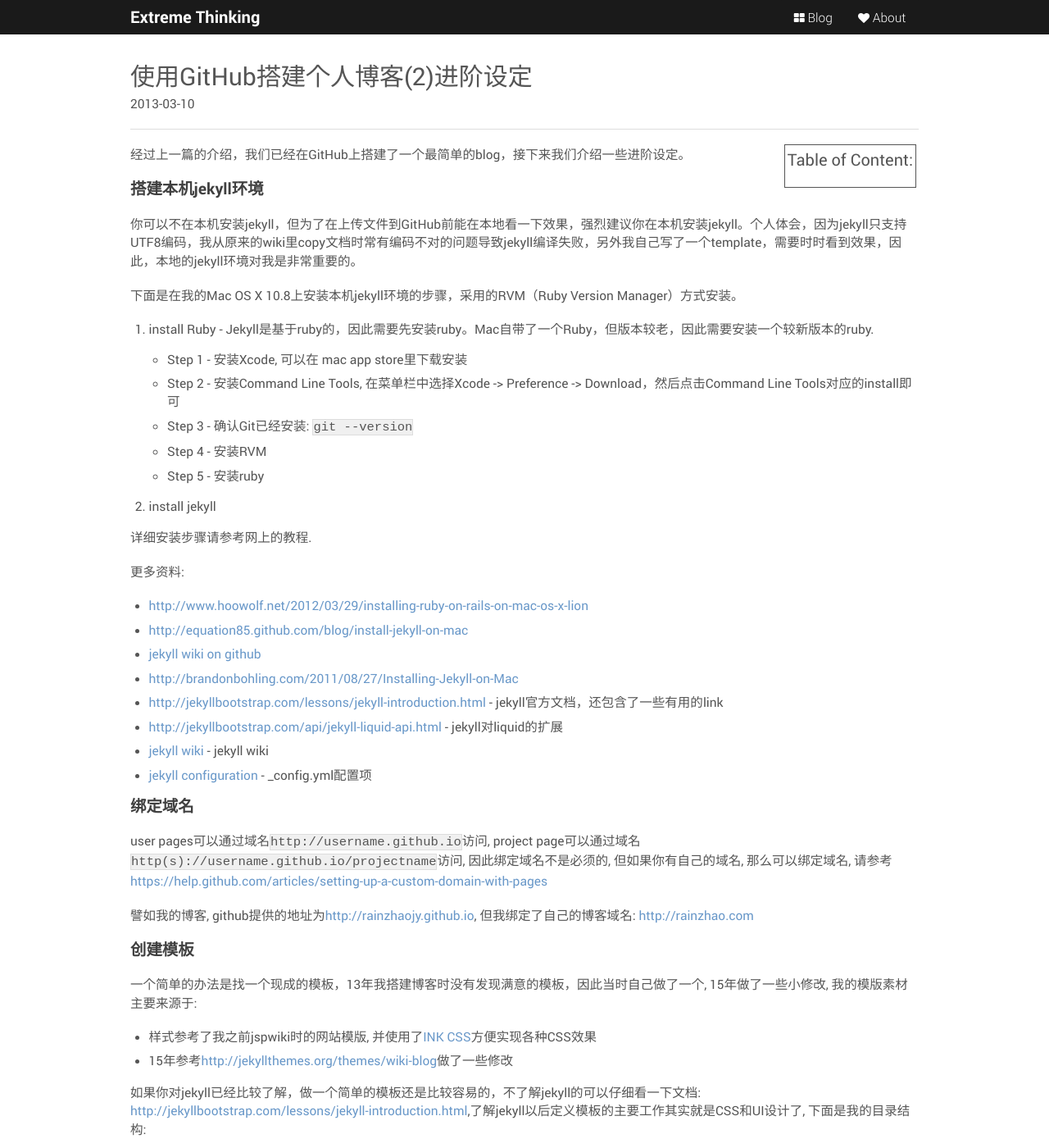
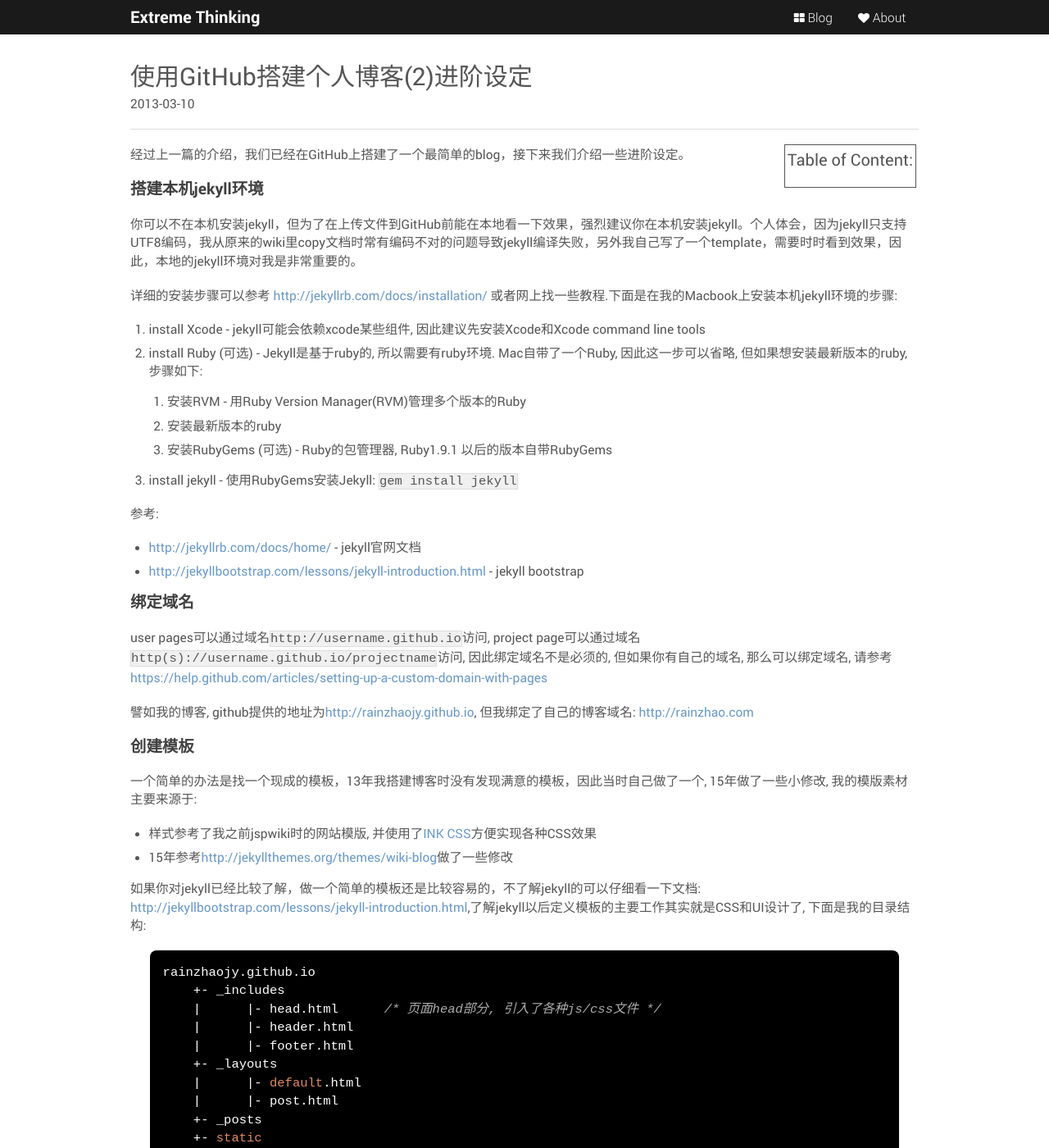
Before and after one commit to rainzhaojy/rainzhaojy.github.io, a Jekyll site: the page built from _posts/2013-03-10-github_advanced.md, in a window 1280 px wide and 1400 px high. Shown: the whole window at 82% size. Built offline with Jekyll 4.4.1, drawn with Linux system fonts in a browser that asks for light colours; nearby versions of some CDN libraries; library files that are not in the unit come from our copies; Markdown is read by kramdown in place of the engine named in the settings; comment, search, counter and statistics services are not loaded; some of the changed text lies outside the part shown.

Commit message:
update theme

````diff
--- a/_config.yml
+++ b/_config.yml
@@ -1,3 +1,4 @@
 baseurl: /
-pygments: false
-markdown: rdiscount
+markdown: redcarpet
+redcarpet:
+    extensions: ["no_intra_emphasis", "tables", "autolink", "strikethrough", "with_toc_data"]
--- a/_posts/2013-03-10-github_advanced.md
+++ b/_posts/2013-03-10-github_advanced.md
@@ -12,28 +12,19 @@
 
 你可以不在本机安装jekyll，但为了在上传文件到GitHub前能在本地看一下效果，强烈建议你在本机安装jekyll。个人体会，因为jekyll只支持UTF8编码，我从原来的wiki里copy文档时常有编码不对的问题导致jekyll编译失败，另外我自己写了一个template，需要时时看到效果，因此，本地的jekyll环境对我是非常重要的。
 
-下面是在我的Mac OS X 10.8上安装本机jekyll环境的步骤，采用的RVM（Ruby Version Manager）方式安装。
+详细的安装步骤可以参考 <http://jekyllrb.com/docs/installation/> 或者网上找一些教程.下面是在我的Macbook上安装本机jekyll环境的步骤:
 
-1. install Ruby - Jekyll是基于ruby的，因此需要先安装ruby。Mac自带了一个Ruby，但版本较老，因此需要安装一个较新版本的ruby.
-    * Step 1 - 安装Xcode, 可以在 mac app store里下载安装
-    * Step 2 - 安装Command Line Tools, 在菜单栏中选择Xcode -> Preference -> Download，然后点击Command Line Tools对应的install即可
-    * Step 3 - 确认Git已经安装: `git --version`
-    * Step 4 - 安装RVM
-    * Step 5 - 安装ruby
-2. install jekyll
+1. install Xcode - jekyll可能会依赖xcode某些组件, 因此建议先安装Xcode和Xcode command line tools
+2. install Ruby (可选) - Jekyll是基于ruby的, 所以需要有ruby环境. Mac自带了一个Ruby, 因此这一步可以省略, 但如果想安装最新版本的ruby, 步骤如下:
+    1. 安装RVM - 用Ruby Version Manager(RVM)管理多个版本的Ruby
+    2. 安装最新版本的ruby
+    3. 安装RubyGems (可选) - Ruby的包管理器, Ruby1.9.1 以后的版本自带RubyGems
+3. install jekyll - 使用RubyGems安装Jekyll: `gem install jekyll`
 
-详细安装步骤请参考网上的教程.
+参考:
 
-更多资料:
-
-* <http://www.hoowolf.net/2012/03/29/installing-ruby-on-rails-on-mac-os-x-lion>
-* <http://equation85.github.com/blog/install-jekyll-on-mac>
-* [jekyll wiki on github](https://github.com/mojombo/jekyll/wiki/Install)
-* <http://brandonbohling.com/2011/08/27/Installing-Jekyll-on-Mac>
-* <http://jekyllbootstrap.com/lessons/jekyll-introduction.html> - jekyll官方文档，还包含了一些有用的link
-* <http://jekyllbootstrap.com/api/jekyll-liquid-api.html> - jekyll对liquid的扩展
-* [jekyll wiki](https://github.com/mojombo/jekyll/wiki/Usage) - jekyll wiki
-* [jekyll configuration](https://github.com/mojombo/jekyll/wiki/Configuration) - \_config.yml配置项
+* <http://jekyllrb.com/docs/home/> - jekyll官网文档
+* <http://jekyllbootstrap.com/lessons/jekyll-introduction.html> - jekyll bootstrap
 
 #### 绑定域名
 
@@ -80,17 +71,40 @@
 
 #### 代码高亮
 
-看了一些资料提到GitHub Pages代码高亮可以使用pygments或者gist，看了一些文档后还是没有完全理解，而且有人提到pygments有时不work，因此决定自己找一个方案，一者省得继续花时间了解pygments，二者对GitHub Pages减少依赖。
+##### 方法1: 使用JavaScript实现代码高亮
 
-一般页面的语法高亮都是JavaScript实现的，搜索"javascript 语法高亮"可以找到很多实现，我使用的是[google code prettify](https://code.google.com/p/google-code-prettify)，步骤如下:
+一般页面的语法高亮都是JavaScript实现的，搜索"javascript 语法高亮"可以找到很多实现，我使用的是[google code prettify](https://code.google.com/p/google-code-prettify)，下载后将google code prettify目录放在 `/static` 目录下, 本站定义了一个自己的skin:
 
-1. 下载 google code prettify, 我是放在 /static 目录下
-3. 在模板文件的header部分加上 `<script src="/static/google-code-prettify/run_prettify.js></script>`
-4. 将需要高亮的代码段放在pre or code tag里: `<pre class="prettyprint">...</pre> or <code class="prettyprint">...</code>`
+在目录`/static/google-code-prettify/loader/skins`里, 复制一份 `sunburst.css` 并命名为 `rain.css`, 在rain.css里修改或定义自己的CSS样式.
 
-本站定义了一个自己的skin:
+然后在模板文件的header部分加上 `<script src="/static/google-code-prettify/run_prettify.js?skin=rain></script>`
 
-在目录`/static/google-code-prettify/loader/skins`里, 复制一份 `sunburst.css` 并命名为 `rain.css`, 修改上文步骤3里的语句为 &lt;script src="/static/google-code-prettify/run_prettify.js**?skin=rain**>&lt;/script>, 然后就可以在rain.css里修改或定义自己的CSS样式了.
+用法如下:
+
+`<pre class="prettyprint">...</pre>`
+
+##### 方法2: redcarpet
+
+在_config.yml里面配置如下:
+
+markdown: redcarpet
+redcarpet:
+    extensions: ["fenced_code_blocks", "autolink", "tables", "strikethrough"]
+
+然后在你的主题的default.html模版文件里面增加代码高亮的css这样就可以用
+
+```javascript
+var s = "JavaScript syntax highlighting";
+alert(s);
+```
+
+##### 方法3: Pygments
+
+Pygments是基于Python的代码高亮工具, 参考<http://zyzhang.github.io/blog/2012/08/31/highlight-with-Jekyll-and-Pygments/>, 用法如下:
+
+{% highlight language %}
+code here
+{% endhighlight %}
 
 #### TOC功能
 
@@ -106,3 +120,14 @@
 toc: true
 ---
 </pre>
+
+#### 使用哪一个markdown引擎?
+
+Github Pages支持下面几种markdown engine:
+
+* Maruku: 早期的默认引擎, 已经很久没有更新了
+* Redcarpet: C实现,
+* Rdiscount: C实现, supports a superset of Markdown.
+* kramdown(default): 目前的默认引擎
+
+Github Pages上个引擎的版本参考 <https://pages.github.com/versions>
--- a/static/rain.css
+++ b/static/rain.css
@@ -22,6 +22,25 @@
   font-weight: bold;
   font-size: 130%;
   color: white;
+}
+
+table {
+    border:#ccc 1px solid;
+    border-radius:3px;
+}
+table th {
+    padding:21px 25px 22px 25px;
+    border-top:1px solid #fafafa;
+    border-bottom:1px solid #e0e0e0;
+}
+table tr {
+    padding-left:20px;
+}
+table td {
+    padding:18px;
+    border-top: 1px solid #ffffff;
+    border-bottom:1px solid #e0e0e0;
+    border-left: 1px solid #e0e0e0;
 }
 
 @media print {
--- a/static/rain.js
+++ b/static/rain.js
@@ -19,7 +19,7 @@
     $('.categories-list-item').click(function() {
         var cate = $(this).attr('cate'); //get category's name
 
-        $('.post-list-body>div[post-cate!=' + cate + ']').hide(250);
-        $('.post-list-body>div[post-cate=' + cate + ']').show(400);
+        $('.post-list-body>div[post-cate!="' + cate + '"]').hide(250);
+        $('.post-list-body>div[post-cate="' + cate + '"]').show(400);
     });
 }
````
Also changed, not shown: _posts/2005-09-23-gof_overview.md (+4 -4 lines), _posts/2016-01-19-oo_principles.md (added, +66 -0 lines), _posts/2016-01-22-programming_languages.md (added, +81 -0 lines), about.md (+1 -0 lines), aboutme.md (deleted, +0 -101 lines), 1 other file.
